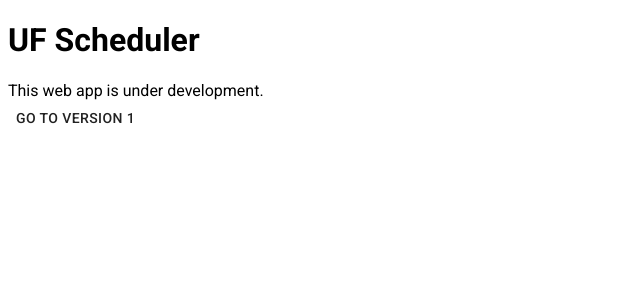
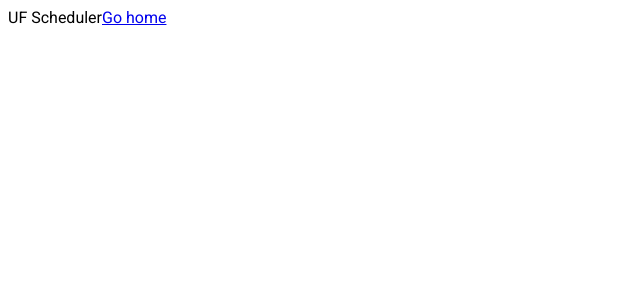
Before and after one commit to surc54/uf-scheduler, a React (Create React App) app: page / in a window 1280 px wide. Shown: the top 300 px of the page, without its empty margins (0-640 px from the left). Built offline with nearby package versions, Linux system fonts and the light colour scheme.

Commit message:
Add views

```diff
--- a/src/App.tsx
+++ b/src/App.tsx
@@ -1,21 +1,20 @@
-import React from 'react';
-import {Button} from '@material-ui/core';
+import React from "react"
+import { Route, Router, Switch } from "react-router-dom"
+import history from "./utils/history"
+import AboutView from "./views/AboutView"
+import LandingView from "./views/LandingView"
+import NotFound from "./views/NotFound"
 
 const App: React.FC = () => {
   return (
-    <div className="flex flex-col items-center h-full justify-center">
-      <h1 className="font-bold text-3xl">
-        UF Scheduler
-      </h1>
-
-      <div className="bg-gray-200 p-4 mt-4 rounded-xl">
-        This web app is under development.
-      </div>
-      <Button className="mt-2" href="https://www.hadithya.com/scheduler" target="_blank">
-        Go to version 1
-      </Button>
-    </div>
-  );
+    <Router history={history}>
+      <Switch>
+        <Route path="/" exact component={LandingView} />
+        <Route path="/about" component={AboutView} />
+        <Route path="*" component={NotFound} />
+      </Switch>
+    </Router>
+  )
 }
 
-export default App;
+export default App
--- /dev/null
+++ b/src/components/layouts/SimpleLayout.tsx
@@ -0,0 +1,47 @@
+import { Breadcrumbs, Link } from "@material-ui/core"
+import React from "react"
+import { Link as RouterLink } from "react-router-dom"
+
+const SimpleLayout: React.FC<SimpleLayoutProps> = ({
+  title,
+  breadcrumbs = [],
+  children
+}) => {
+  return (
+    <div className="pt-12">
+      {breadcrumbs.length !== 0 && (
+        <Breadcrumbs className="z-10 relfative">
+          {breadcrumbs.map((crumb, index) =>
+            Boolean(crumb.href) ? (
+              <Link
+                key={index}
+                color="inherit"
+                component={RouterLink}
+                to={crumb.href!}
+                children={crumb.label}
+              />
+            ) : (
+              <Link key={index} color="inherit" children={crumb.label} />
+            )
+          )}
+          <Link color="inherit" children="" />
+        </Breadcrumbs>
+      )}
+      <h1 className="font-bold text-9xl overflow-hidden">{title}</h1>
+
+      {children}
+    </div>
+  )
+}
+
+export interface Breadcrumb {
+  label: string
+  href?: string
+}
+
+export interface SimpleLayoutProps {
+  title: string
+  breadcrumbs?: Breadcrumb[]
+}
+
+export default SimpleLayout
--- /dev/null
+++ b/src/utils/history.ts
@@ -0,0 +1,5 @@
+import { createBrowserHistory } from "history"
+
+const history = createBrowserHistory()
+
+export default history
--- /dev/null
+++ b/src/views/AboutView.tsx
@@ -0,0 +1,7 @@
+import React from "react"
+
+const AboutView: React.FC = () => {
+  return <div>AboutView</div>
+}
+
+export default AboutView
--- /dev/null
+++ b/src/views/LandingView.tsx
@@ -0,0 +1,13 @@
+import React from "react"
+import { Link } from "react-router-dom"
+
+const LandingView: React.FC = () => {
+  return (
+    <div>
+      UF Scheduler
+      <Link to="/f">Go home</Link>
+    </div>
+  )
+}
+
+export default LandingView
--- /dev/null
+++ b/src/views/NotFound.tsx
@@ -0,0 +1,23 @@
+import React from "react"
+import { Link } from "@material-ui/core"
+import { Link as RouterLink } from "react-router-dom"
+import SimpleLayout from "../components/layouts/SimpleLayout"
+
+const NotFound: React.FC = () => {
+  return (
+    <div className="container mx-auto">
+      <SimpleLayout
+        title="404"
+        breadcrumbs={[{ label: "UF Scheduler", href: "/" }]}
+      >
+        This page does not exist.
+        <br />
+        <Link component={RouterLink} to="/">
+          Click here to back home.
+        </Link>
+      </SimpleLayout>
+    </div>
+  )
+}
+
+export default NotFound
```
